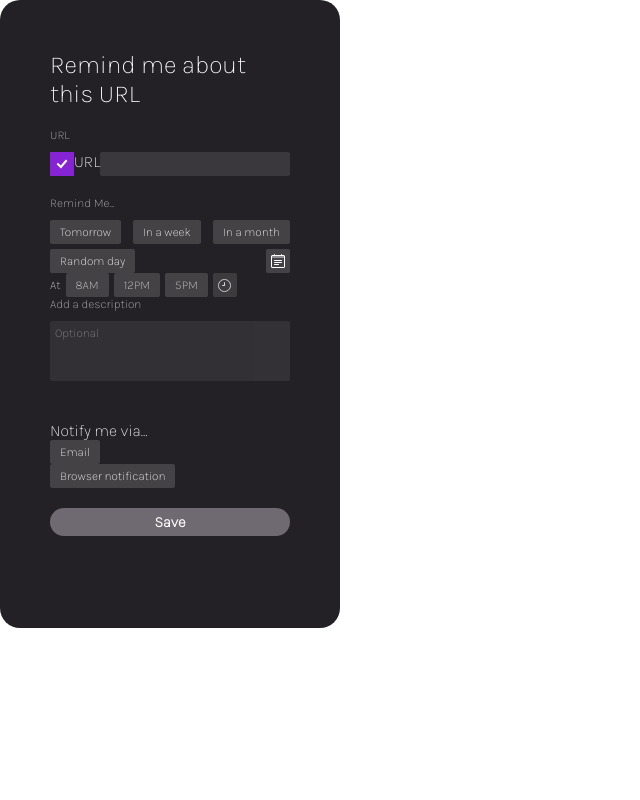
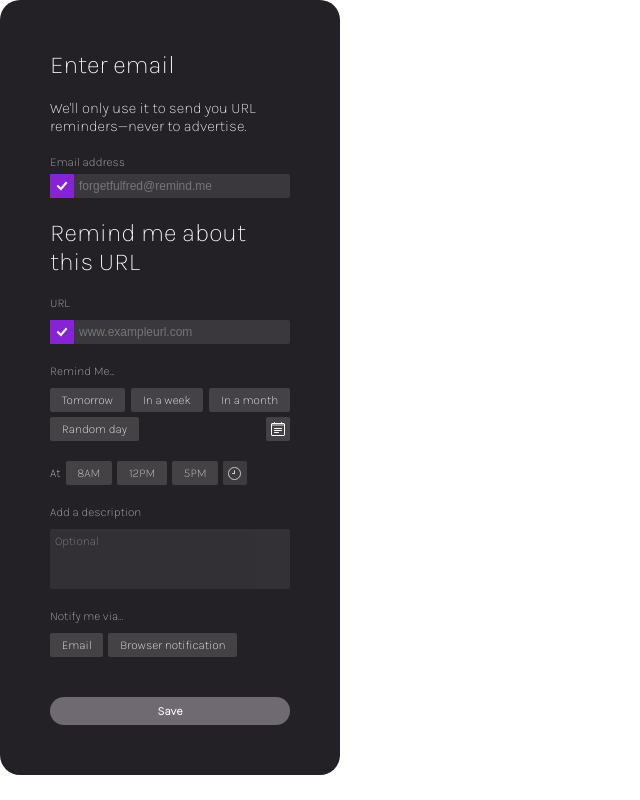
Before and after one commit to Matt-Hulme/Remind.Me, a React (Vite) app: page / in a window 1280 px wide. Shown: the whole page, without its empty margins (0-640 px from the left). Built offline with nearby package versions, Linux system fonts and the light colour scheme.

Commit message:
MainPage Re-design in process (convert px next)

```diff
--- a/src/AppNew.css
+++ b/src/AppNew.css
@@ -2,12 +2,13 @@
   box-sizing: border-box;
   margin: 0;
   padding: 0;
+  font-size: 12px;
 }
 
 #root {
   width: fit-content;
 }
-
+/*
 .EmailCapturePage{
   height: 325px;
   width: 340px;
@@ -32,10 +33,10 @@
 .EmailCapturePageMainContainer {
   height: 157px;
   width: 240px;
-}
+} */
 
 .MainPage{
-  width: 340px;
+  width: 28.3333rem;
   height: auto;
   align-items: center;
   justify-items: center;
@@ -53,12 +54,12 @@
   background-color: #242126;
   height: 100%;
   width: 100%;
-  border-radius: 20px;
-  padding: 50px;
+  border-radius: 1.6666rem;
+  padding: 4.167rem;
   display: flex;
   flex-direction: column;
   justify-content: center;
-  row-gap: 20px;
+  row-gap: 1.666rem;
 }
 
 
@@ -127,16 +128,16 @@
   top: -20px;
   right: -258px;
 }
-
-
+/*
 .AppContainerMain {
   width: 240px;
   height: 500px;
-}
+} */
 
 .Mainh1{
   font-size: 25px;
   font-weight: 400;
+  line-height: normal;
 }
 
 .Mainh2{
@@ -145,18 +146,16 @@
 }
 
 .MainSubtitle{
-  font-size: 14px;
-  font-weight: 400;
   align-self: flex-start;
   opacity: 70%;
   color: #FFF;
   font-size: 12px;
   font-weight: 500;
-  margin-bottom: 0.625rem;
+  margin-bottom: 0.833rem;
 }
 
 #EmailCapturePageH2{
-  margin-bottom: 5px;
+  margin-bottom: 0.417rem;
 }
 
 .Mainp {
@@ -182,6 +181,7 @@
   background: rgba(255, 255, 255, 0.10);
   border-radius: 2px;
   border: none;
+  padding: 0.417rem;
 }
 
 .EmailCaptureField{
@@ -206,25 +206,31 @@
   padding: 5px;
 }
 
-/* .DateAndTimeSelectorWrapper {
-} */
+.DateAndTimeSelector {
+  display: flex;
+  flex-direction: column;
+}
+
+#DateAndTimeSelectorSubtitle{
+  margin-bottom: 0.8333rem;
+}
 
 .DateSelector{
-  width: 240px;
   display: flex;
   flex-direction: row;
   justify-content: space-between;
   flex-wrap: wrap;
-  row-gap: 5px;
+  row-gap: 0.417rem;
   align-items: center;
   align-content: center;
+  margin-bottom: 1.667rem;
 }
 
 .TimeSelector{
   display: flex;
   flex-direction: row;
   align-items: center;
-  column-gap: 5px;
+  column-gap: 0.417rem;
 }
 
 .TimeSelector div{
@@ -243,12 +249,12 @@
   display: flex;
   justify-content: center;
   align-items: center;
-  padding: 5px 10px;
+  padding: 0.417rem 0.98rem;
   font-family: Karla;
   color: #FFF;
   font-size: 12px;
   font-weight: 400;
-  line-height: normal;
+  line-height: 14px;
   border-radius: 2px;
   background: rgba(255, 255, 255, 0.15);
   border: none;
@@ -310,9 +316,9 @@
   height: 100%;
 }
 
-.DescriptionContainer {
+/* .DescriptionContainer {
   margin-bottom: 20px
-}
+} */
 
 
 .DescriptionContainer div{
@@ -352,19 +358,23 @@
   opacity: 0.6;
 }
 
-.NotificationTypeSelectorContainer {
+.NotiTypeSelectorContainer {
   display: flex;
   flex-direction: column;
-  margin-bottom: 40px;
+}
+
+.Checkbox {
+  border-radius: 0.167rem;
+  border-radius: 10rem;
 }
 
 
-.NotificationTypeSelector{
+.NotiTypeSelector{
   display: flex;
   column-gap: 5px;
 }
 
-.NotificationTypeSelectorText {
+.NotiTypeSelectorText {
   color: #FFF;
   font-family: Karla;
   font-size: 12px;
@@ -380,7 +390,6 @@
   flex-direction: column;
   align-items: center;
   justify-content: flex-start;
-  height: 70px;
 }
 
 .SaveButton{
@@ -392,7 +401,6 @@
   padding: 5px 20px;
   justify-content: center;
   align-items: center;
-  gap: 10px;
   align-self: stretch;
   color: #FFF;
   font-family: Karla;
@@ -402,6 +410,7 @@
   line-height: normal;
   border: none;
   cursor: pointer;
+  margin-top: 20px;
 }
 
 .SaveButton:hover {
--- a/src/components/Buttons/Checkbox.jsx
+++ b/src/components/Buttons/Checkbox.jsx
@@ -4,9 +4,8 @@ import CheckboxIcon from '../../assets/CheckboxIcon.svg'
 export default function Checkbox () {
     return(
         <div className="Checkbox">
-            <img src={CheckboxIcon} alt="Checkbox Icon">
+            <img src={CheckboxIcon} alt="Checkbox">
             </img>
-
         </div>
     )
 }
--- a/src/components/DateAndTimeSelector.jsx
+++ b/src/components/DateAndTimeSelector.jsx
@@ -6,10 +6,9 @@ import Description from './Description';
 export default function DateAndTimeSelector({ onDateChange, onTimeChange }) {
   return (
     <div className="DateAndTimeSelector">
-      <h2 className="MainSubtitle">Remind Me...</h2>
+      <h2 className="MainSubtitle" id="DateAndTimeSelectorSubtitle">Remind Me...</h2>
       <DateSelector onDateChange={onDateChange} />
       <TimeSelector onTimeChange={onTimeChange} />
-      <Description />
     </div>
   );
 }
--- a/src/components/DateSelector.jsx
+++ b/src/components/DateSelector.jsx
@@ -1,5 +1,5 @@
 import React, { useState } from 'react';
-import SelectableOptionRectangle from "./SelectableOptionRectangle";
+import SelectableOptionButton from "./SelectableOptionButton";
 import CalendarButton from "./Buttons/CalendarButton";
 
 export default function DateSelector({ onDateChange }) {
@@ -19,33 +19,33 @@ export default function DateSelector({ onDateChange }) {
 
   return (
     <div className="DateSelector">
-      <SelectableOptionRectangle
+      <SelectableOptionButton
         onClick={() => handleDateSelection('Tomorrow')}
         className={activeDate === 'Tomorrow' ? 'NotiDateActive' : ''}
       >
         <div>Tomorrow</div>
-      </SelectableOptionRectangle>
+      </SelectableOptionButton>
 
-      <SelectableOptionRectangle
+      <SelectableOptionButton
         onClick={() => handleDateSelection('In a week')}
         className={activeDate === 'In a week' ? 'NotiDateActive' : ''}
       >
         <div>In a week</div>
-      </SelectableOptionRectangle>
+      </SelectableOptionButton>
 
-      <SelectableOptionRectangle
+      <SelectableOptionButton
         onClick={() => handleDateSelection('In a month')}
         className={activeDate === 'In a month' ? 'NotiDateActive' : ''}
       >
         <div>In a month</div>
-      </SelectableOptionRectangle>
+      </SelectableOptionButton>
 
-      <SelectableOptionRectangle
+      <SelectableOptionButton
         onClick={() => handleDateSelection('Random day')}
         className={activeDate === 'Random day' ? 'NotiDateActive' : ''}
       >
         <div>Random day</div>
-      </SelectableOptionRectangle>
+      </SelectableOptionButton>
 
       <CalendarButton />
     </div>
--- a/src/components/Fields/EmailCaptureField.jsx
+++ b/src/components/Fields/EmailCaptureField.jsx
@@ -1,4 +1,5 @@
 import { useState } from 'react';
+import Checkbox from '../Buttons/Checkbox';
 
 export default function EmailCaptureField() {
   const [email, setEmail] = useState('');
@@ -35,6 +36,7 @@ export default function EmailCaptureField() {
     <div className="EmailCaptureField">
       <h2 className='MainSubtitle' id="EmailCapturePageH2">Email address</h2>
       <form className="EmailCaptureFieldForm" onSubmit={handleSubmit}>
+        <Checkbox/>
         <label htmlFor="EmailCaptureTextBox"></label>
         <input
           className="EmailCaptureTextBox"
@@ -44,7 +46,6 @@ export default function EmailCaptureField() {
           value={email}
           onChange={handleEmailChange}
         />
-        <button type="submit">Submit</button>
       </form>
     </div>
   );
--- a/src/components/Fields/UrlField.jsx
+++ b/src/components/Fields/UrlField.jsx
@@ -7,12 +7,13 @@ export default function UrlField({ onUrlChange }) {
       <h2 className="MainSubtitle">URL</h2>
       <form className="UrlFieldForm">
         <Checkbox />
-        <label htmlFor="UrlTextBox">URL</label>
+        <label htmlFor="UrlTextBox"></label>
         <input
           className="UrlTextBox"
           type="text"
           id="UrlTextBox"
           onChange={onUrlChange}
+          placeholder='www.exampleurl.com'
         />
       </form>
     </div>
--- a/src/components/NotiTypeSelector.jsx
+++ b/src/components/NotiTypeSelector.jsx
@@ -1,5 +1,5 @@
 import { React, useState } from 'react';
-import SelectableOptionRectangle from "./SelectableOptionRectangle";
+import SelectableOptionButton from "./SelectableOptionButton";
 
 export default function NotiTypeSelector({ onNotiTypeChange }) {
   const [activeNotiType, setActiveNotiType] = useState ('');
@@ -19,18 +19,18 @@ export default function NotiTypeSelector({ onNotiTypeChange }) {
     <div className="NotiTypeSelectorContainer">
       <div className="NotiTypeSelectorText">Notify me via...</div>
       <div className="NotiTypeSelector">
-        <SelectableOptionRectangle
+        <SelectableOptionButton
           onClick={() => handleNotiTypeSelection("Email")}
           className={activeNotiType === "Email" ? 'NotiTypeActive' : ''}
         >
           Email
-        </SelectableOptionRectangle>
-        <SelectableOptionRectangle
+        </SelectableOptionButton>
+        <SelectableOptionButton
           onClick={() => handleNotiTypeSelection("Browser notification")}
           className={activeNotiType === "Browser notification" ? 'NotiTypeActive' : ''}
         >
           Browser notification
-        </SelectableOptionRectangle>
+        </SelectableOptionButton>
       </div>
     </div>
   );
--- a/src/components/Pages/MainPageNew.jsx
+++ b/src/components/Pages/MainPageNew.jsx
@@ -4,6 +4,8 @@ import UrlField from '../Fields/UrlField.jsx';
 import DateAndTimeSelector from '../DateAndTimeSelector.jsx';
 import NotiTypeSelector from '../NotiTypeSelector.jsx';
 import SaveButton from '../Buttons/SaveButton.jsx';
+import EmailCaptureField from '../Fields/EmailCaptureField.jsx';
+import Description from '../Description.jsx';
 
 export default function MainPage() {
   const [url, setUrl] = useState('');
@@ -31,9 +33,13 @@ export default function MainPage() {
     <div className='MainPage'>
       <div className='MainPageWrapper'>
         <div className='MainPageMainContainer'>
+          <h1 className="Mainh1">Enter email</h1>
+          <h2 className="Mainh2">We'll only use it to send you URL reminders—never to advertise.</h2>
+          <EmailCaptureField />
           <h1 className="Mainh1">Remind me about this URL</h1>
           <UrlField onUrlChange={handleUrlChange} />
           <DateAndTimeSelector onDateChange={handleDateChange} onTimeChange={handleTimeChange} />
+          <Description />
           <NotiTypeSelector onNotiTypeChange={handleNotiTypeChange} />
           <SaveButton
             url={url}
--- a/src/components/SelectableOptionRectangle.jsx
+++ b/src/components/SelectableOptionButton.jsx
@@ -1,6 +1,6 @@
 import React from 'react';
 
-export default function SelectableOptionRectangle({ children, onClick, className }) {
+export default function SelectableOptionButton({ children, onClick, className }) {
   const handleOptionClick = () => {
     onClick();
   };
--- a/src/components/TimeSelector.jsx
+++ b/src/components/TimeSelector.jsx
@@ -1,6 +1,6 @@
 import {React, useState} from 'react';
 import ClockButton from './Buttons/ClockButton';
-import SelectableOptionRectangle from './SelectableOptionRectangle';
+import SelectableOptionButton from './SelectableOptionButton';
 
 export default function TimeSelector({ onTimeChange }) {
   const [activeTime, setActiveTime] = useState ('');
@@ -20,7 +20,7 @@ export default function TimeSelector({ onTimeChange }) {
       <div>
         At
       </div>
-      <SelectableOptionRectangle
+      <SelectableOptionButton
         onClick={() => handleTimeSelection('8AM')}
         className={activeTime === '8AM' ? 'NotiTimeActive' : ''}
       >
@@ -28,8 +28,8 @@ export default function TimeSelector({ onTimeChange }) {
         <div>
           8AM
         </div>
-      </SelectableOptionRectangle>
-      <SelectableOptionRectangle
+      </SelectableOptionButton>
+      <SelectableOptionButton
         onClick={() => handleTimeSelection('12PM')}
         className={activeTime === '12PM' ? 'NotiTimeActive' : ''}
       >
@@ -37,16 +37,16 @@ export default function TimeSelector({ onTimeChange }) {
         <div>
           12PM
         </div>
-      </SelectableOptionRectangle>
+      </SelectableOptionButton>
 
-      <SelectableOptionRectangle
+      <SelectableOptionButton
         onClick={() => handleTimeSelection('5PM')}
         className={activeTime === '5PM' ? 'NotiTimeActive' : ''}
       >
         <div>
           5PM
         </div>
-      </SelectableOptionRectangle>
+      </SelectableOptionButton>
       <ClockButton />
     </div>
   );
```
Also changed, not shown: Notes.txt.
